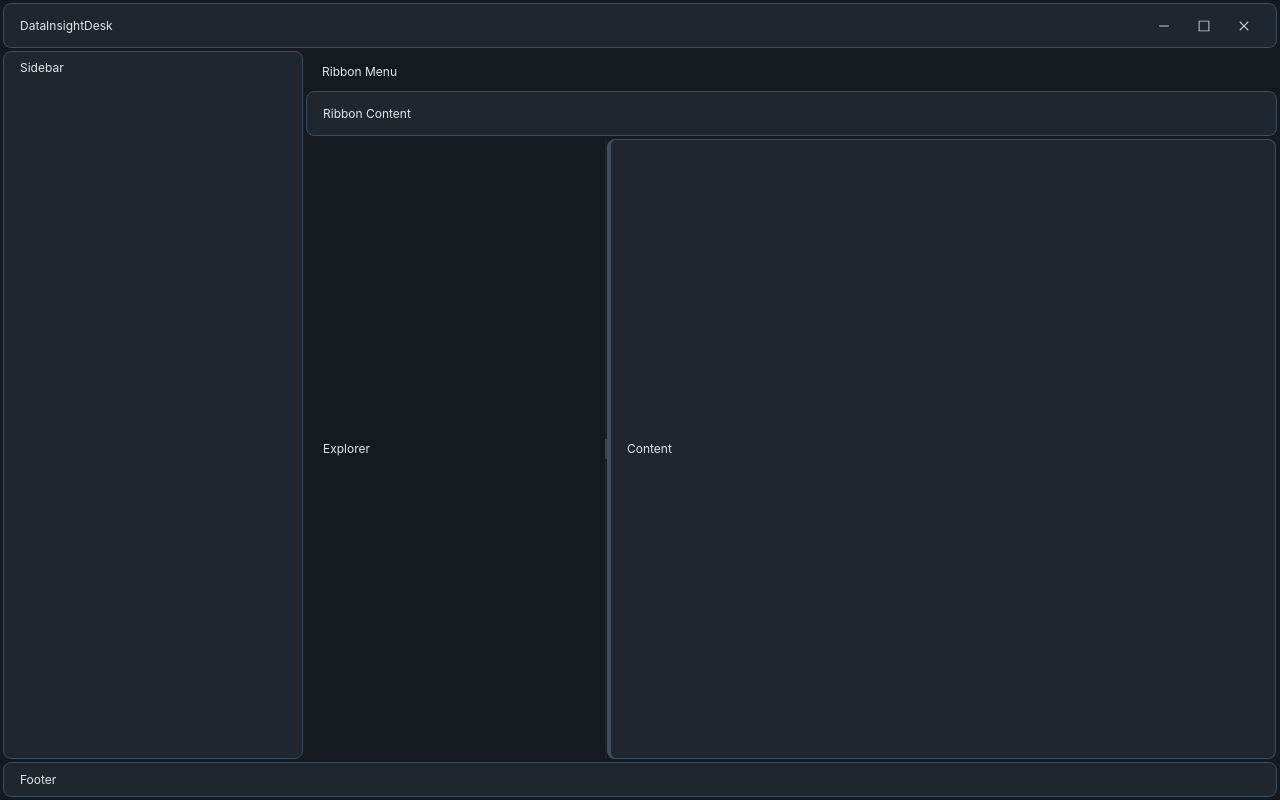
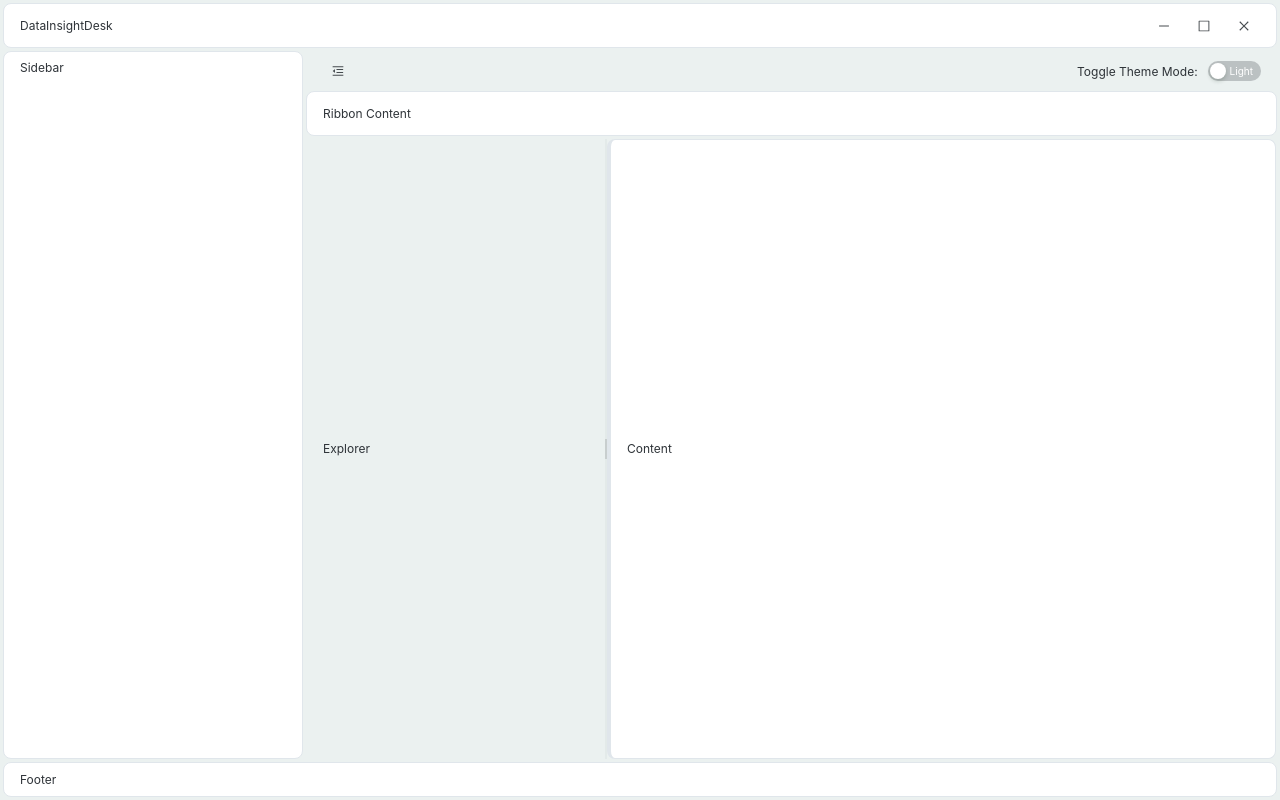
Before and after one commit to Genty83/DataInsightDesk, a React (Vite) app: page / in a window 1280 px wide. Built offline with nearby package versions, Linux system fonts and the light colour scheme.

Commit message:
feat(theme): wire ThemeProviderWrapper to Zustand ribbon store for reactive theme switching

```diff
--- a/core/layout/ribbon/components/AppRibbon.tsx
+++ b/core/layout/ribbon/components/AppRibbon.tsx
@@ -1,21 +1,41 @@
-import { Flex } from "antd";
+import { Flex, Tooltip, Switch, Button } from "antd";
 import { createStyledShell } from "../../../utils/createStyledShell";
+import { MenuFoldOutlined } from "@ant-design/icons";
+import { useRibbonStore } from "../store/ribbonStore";
 
 const Wrapper = createStyledShell(Flex);
 const RibbonMenu = createStyledShell(Flex);
 const RibbonContent = createStyledShell(Flex);
 
 const AppRibbon = () => {
+  const { themeMode, toggleTheme } = useRibbonStore();
+
   return (
     <Wrapper vertical variant="ghost" padding="0px">
       <RibbonMenu
         height="40px"
         variant="ghost"
+        align="center"
+        justify="space-between"
         role="menu"
         style={{ width: "100%" }}
       >
-        Ribbon Menu
+        <Flex>
+          <Tooltip title="Toggle Sidebar">
+            <Button type="text" icon={<MenuFoldOutlined />} />
+          </Tooltip>
+        </Flex>
+        <Flex align="center" gap="10px">
+          Toggle Theme Mode:
+          <Switch
+            checkedChildren="Dark"
+            unCheckedChildren="Light"
+            checked={themeMode === "dark"}
+            onChange={toggleTheme}
+          />
+        </Flex>
       </RibbonMenu>
+
       <RibbonContent
         height="45px"
         variant="solid"
--- /dev/null
+++ b/core/layout/ribbon/store/ribbonStore.ts
@@ -0,0 +1,18 @@
+import { create } from "zustand";
+
+type ThemeMode = "light" | "dark";
+
+interface RibbonStore {
+  themeMode: ThemeMode;
+  toggleTheme: () => void;
+  setTheme: (mode: ThemeMode) => void;
+}
+
+export const useRibbonStore = create<RibbonStore>((set) => ({
+  themeMode: "light",
+  toggleTheme: () =>
+    set((state) => ({
+      themeMode: state.themeMode === "light" ? "dark" : "light",
+    })),
+  setTheme: (mode) => set({ themeMode: mode }),
+}));
--- a/core/theme/ThemeProviderWrapper.tsx
+++ b/core/theme/ThemeProviderWrapper.tsx
@@ -2,23 +2,15 @@ import React, { type ReactNode } from "react";
 import { ConfigProvider } from "antd";
 import { ThemeProvider as StyledThemeProvider } from "styled-components";
 import { themeConfig } from "./theme.config";
-
-export type ThemeMode = keyof typeof themeConfig;
-
-interface ThemeProviderWrapperProps {
-  children: ReactNode;
-  mode?: ThemeMode;
-}
+import { useRibbonStore } from "../layout/ribbon/store/ribbonStore";
 
 /**
  * Combines Ant Design's ConfigProvider with styled-components' ThemeProvider,
- * keeping both theme systems in sync.
+ * keeping both theme systems in sync with Zustand.
  */
-const ThemeProviderWrapper: React.FC<ThemeProviderWrapperProps> = ({
-  children,
-  mode = "light",
-}) => {
-  const antdThemeConfig = themeConfig[mode];
+const ThemeProviderWrapper: React.FC<{ children: ReactNode }> = ({ children }) => {
+  const themeMode = useRibbonStore((state) => state.themeMode); // reactive mode
+  const antdThemeConfig = themeConfig[themeMode];
 
   return (
     <ConfigProvider theme={antdThemeConfig}>
--- a/core/theme/theme.config.ts
+++ b/core/theme/theme.config.ts
@@ -14,10 +14,10 @@ const sharedStyles = {
 const lightTheme: ThemeConfig = {
   token: {
     ...sharedStyles,
-    colorPrimary: "hsla(210, 100%, 50%)",
-    colorBgBase: "hsl(210, 100%, 98%)",
+    colorPrimary: "hsl(169, 72.70%, 31.60%)",
+    colorBgBase: "hsl(170, 17.60%, 93.30%)",
     colorBgContainer: "hsl(210, 20%, 100%)",
-    colorBgLayout: "hsl(210, 20%, 100%)",
+    colorBgLayout: "hsl(170, 17.60%, 93.30%)",
     colorBgBlur: "hsla(210, 100%, 98%, 0.8)",
     colorBgMask: "hsla(210, 100%, 98%, 0.5)",
     colorBgElevated: "hsl(210, 20%, 100%)",
@@ -31,7 +31,7 @@ const lightTheme: ThemeConfig = {
 const darkTheme: ThemeConfig = {
   token: {
     ...sharedStyles,
-    colorPrimary: "hsla(210, 100%, 50%)",
+    colorPrimary: "hsl(210, 100%, 50%)",
     colorBgBase: "hsl(210, 20%, 10%)",
     colorBgContainer: "hsl(210, 20%, 15%)",
     colorBgLayout: "hsl(210, 20%, 10%)",
```
